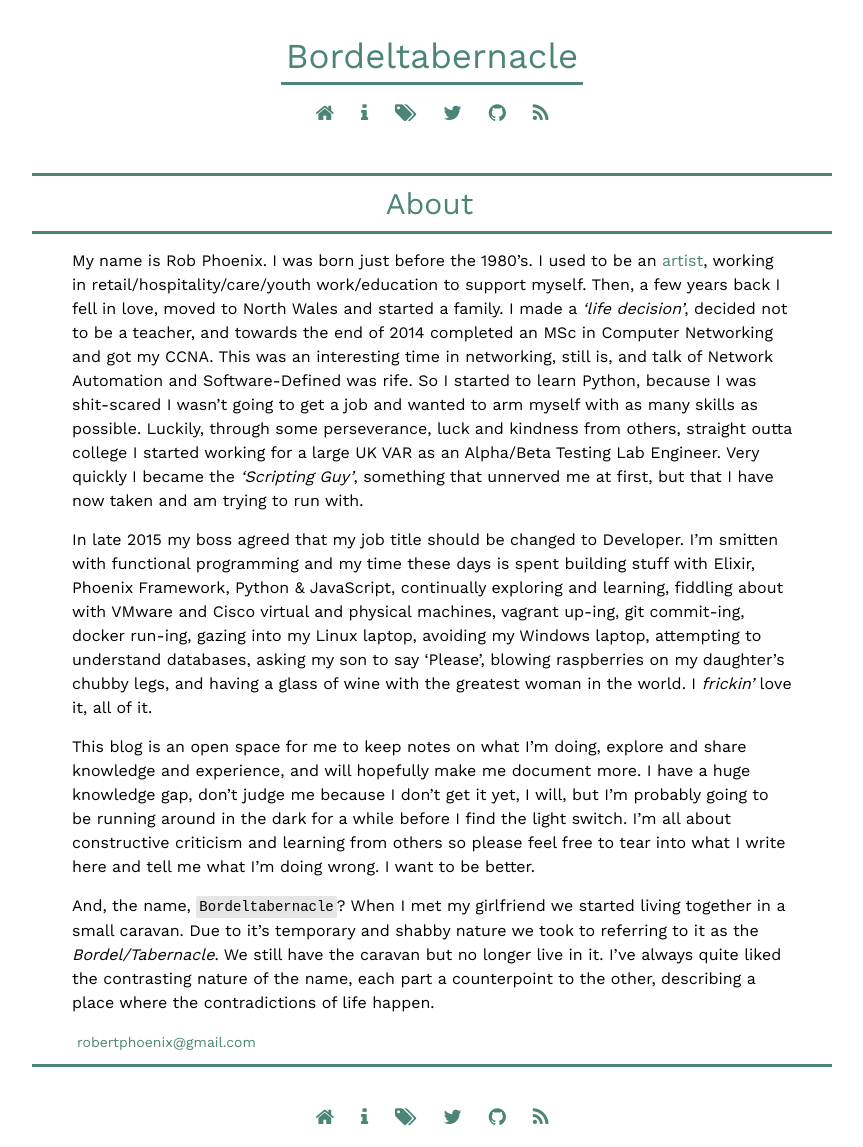
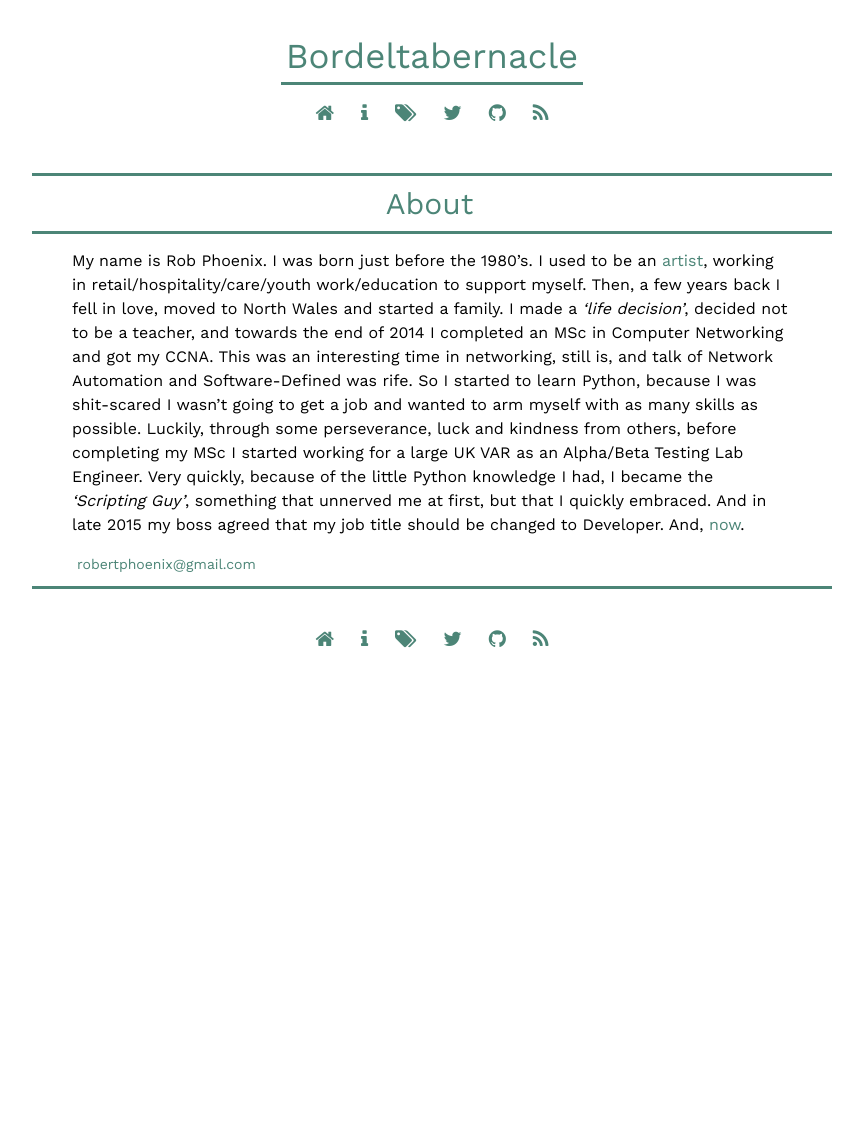
Before and after one commit to robphoenix/bordeltabernacle.github.io, a Jekyll site: the page built from about.md, in a window 1280 px wide. Shown: the whole page, without its empty margins (208-1071 px from the left). Built offline with Jekyll 4.4.1, drawn with Linux system fonts in a browser that asks for light colours; nearby versions of some CDN libraries; after the commit the page ends 900 px from its top, so only the background shows below that.

Commit message:
added /now

```diff
--- a/_config.yml
+++ b/_config.yml
@@ -13,6 +13,7 @@
 excerpt_separator: <!--more-->
 # Build settings
 markdown: kramdown
+input: GFM
 highlighter: rouge
 gems: [jekyll-paginate]
 paginate: 5
--- a/_sass/_base.scss
+++ b/_sass/_base.scss
@@ -63,10 +63,6 @@
 /**
  * Lists
  */
-ul, ol {
-    list-style: none;
-}
-
 li {
     > ul,
     > ol {
--- a/about.md
+++ b/about.md
@@ -9,41 +9,20 @@
 [artist](http://rm-phoenix.co.uk/), working in retail/hospitality/care/youth
 work/education to support myself. Then, a few years back I fell in love, moved
 to North Wales and started a family. I made a *'life decision'*, decided not to
-be a teacher, and towards the end of 2014 completed an MSc in Computer
+be a teacher, and towards the end of 2014 I completed an MSc in Computer
 Networking and got my CCNA. This was an interesting time in networking, still
 is, and talk of Network Automation and Software-Defined was rife.  So I started
 to learn Python, because I was shit-scared I wasn't going to get a job and
 wanted to arm myself with as many skills as possible.  Luckily, through some
-perseverance, luck and kindness from others, straight outta college I started
-working for a large UK VAR as an Alpha/Beta Testing Lab Engineer. Very quickly I
-became the *'Scripting Guy'*, something that unnerved me at first, but that I
-have now taken and am trying to run with.
-
-In late 2015 my boss agreed that my job title should be changed to
-Developer.  I'm smitten with functional programming and my time these days is
-spent building stuff with Elixir, Phoenix Framework, Python & JavaScript,
-continually exploring and learning, fiddling about with VMware and Cisco virtual
-and physical machines, vagrant up-ing, git commit-ing, docker run-ing, gazing
-into my Linux laptop, avoiding my Windows laptop, attempting to understand
-databases, asking my son to say 'Please', blowing raspberries on my daughter's
-chubby legs, and having a glass of wine with the greatest woman in the world.
-I *frickin'* love it, all of it.
-
-This blog is an open space for me to keep notes on what I'm doing, explore and
-share knowledge and experience, and will hopefully make me document more. I have
-a huge knowledge gap, don't judge me because I don't get it yet, I will, but I'm
-probably going to be running around in the dark for a while before I find the
-light switch. I'm all about constructive criticism and learning from others so
-please feel free to tear into what I write here and tell me what I'm doing
-wrong. I want to be better.
-
-And, the name, `Bordeltabernacle`? When I met my girlfriend we started living
-together in a small caravan.  Due to it's temporary and shabby nature we took to
-referring to it as the *Bordel/Tabernacle*.  We still have the caravan but no
-longer live in it. I've always quite liked the contrasting nature of the name,
-each part a counterpoint to the other, describing a place where the
-contradictions of life happen.
+perseverance, luck and kindness from others, before completing my MSc I started
+working for a large UK VAR as an Alpha/Beta Testing Lab Engineer. Very quickly,
+because of the little Python knowledge I had, I became the *'Scripting Guy'*,
+something that unnerved me at first, but that I quickly embraced. And in late 2015
+my boss agreed that my job title should be changed to Developer. And, [now][now].
 
 <p class="post-meta">
 <a href="mailto:{{ site.email }}">{{ site.email }}</a>
 </p>
+
+
+[now]: {{ site.baseurl }}/now/
```
Also changed, not shown: now.md (+2 -7 lines).
